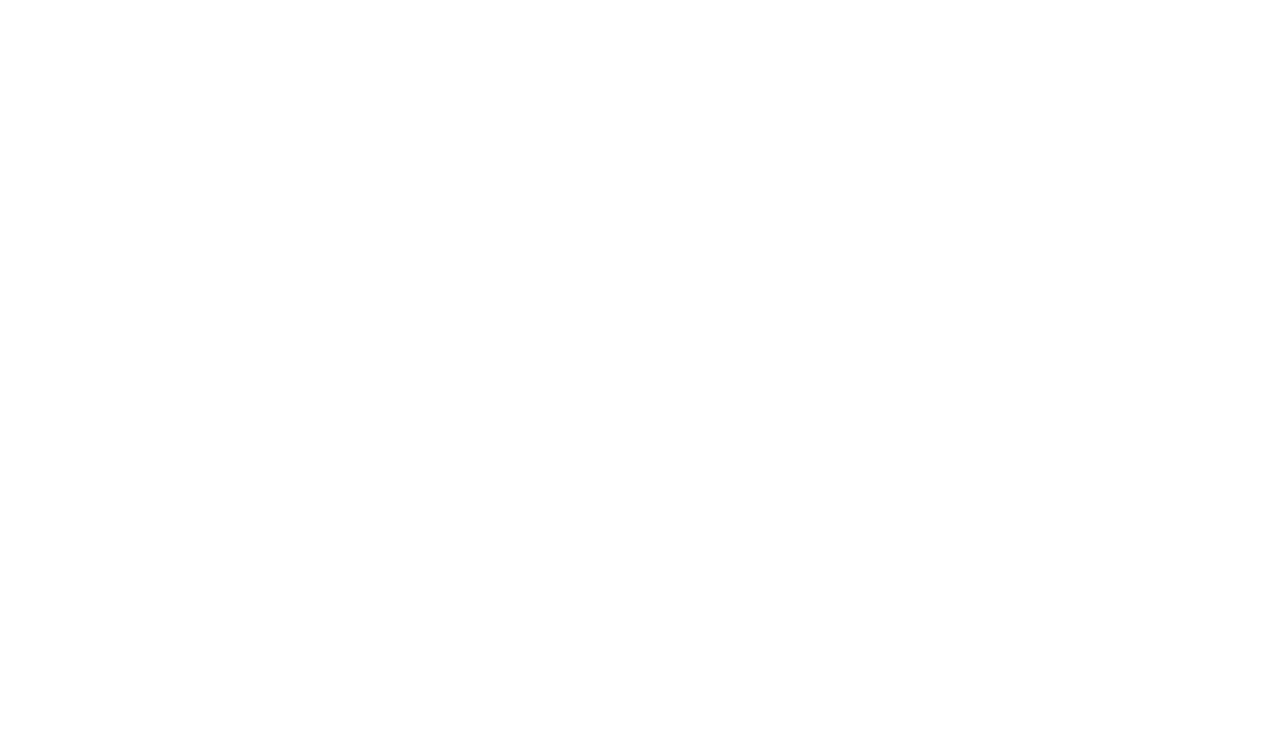
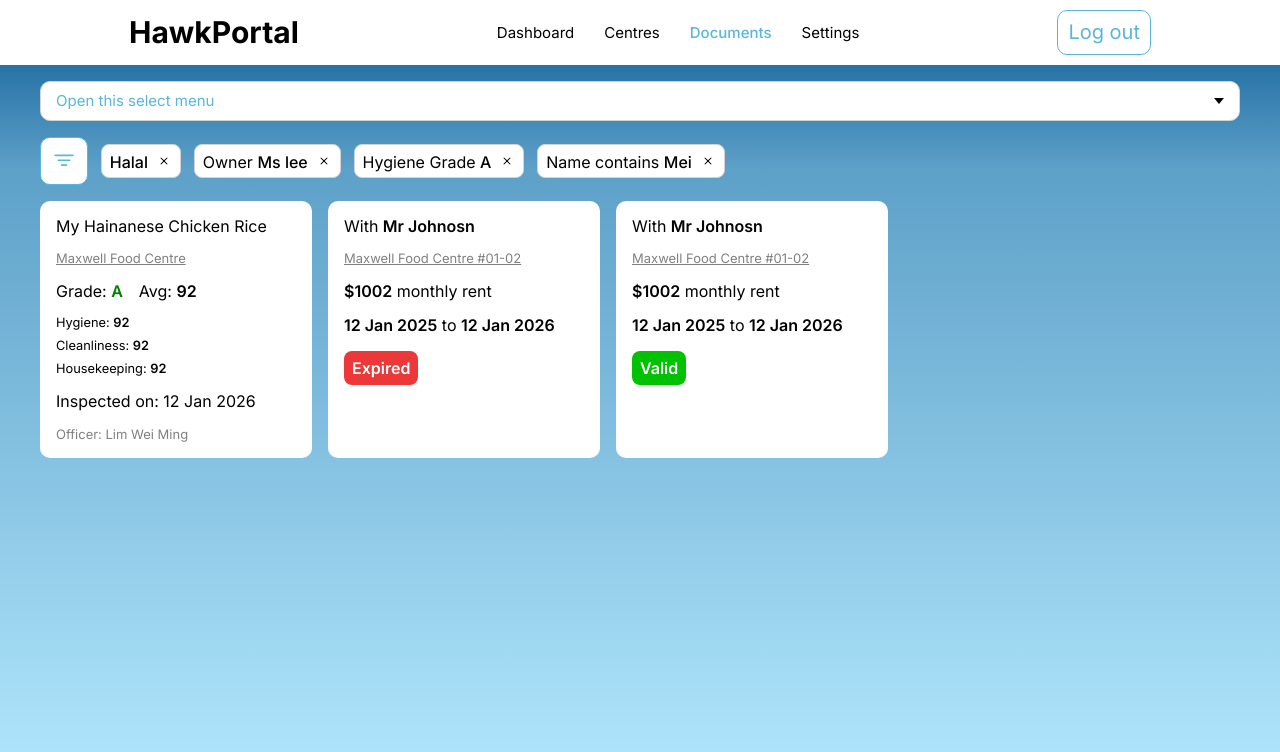
Before and after one commit to RotConsumesAll/FED_FinalAssg_Website, a plain HTML site: page pages/operator_documents.html in a window 1280 px wide. Drawn offline with nearby package versions, Linux system fonts and the light colour scheme.

Commit message:
Update operator documents page and style

```diff
--- a/pages/operator_documents.html
+++ b/pages/operator_documents.html
@@ -0,0 +1,148 @@
+<!DOCTYPE html>
+<html lang="en">
+
+<head>
+    <meta charset="UTF-8">
+    <meta name="viewport" content="width=device-width, initial-scale=1.0">
+    <link href="https://fonts.googleapis.com/css2?family=Inter:wght@400;500;600;700&display=swap" rel="stylesheet">
+    <link rel="stylesheet" href="../styles/operator.css">
+
+    <!-- https://cdnjs.com/libraries/normalize CSS RESET normalize.css -->
+    <!-- I chose to use this because it helps to normalise styles for many html elements. -->
+    <!-- See https://nicolasgallagher.com/about-normalize-css/ -->
+    <link rel="stylesheet" href="https://cdnjs.cloudflare.com/ajax/libs/normalize/8.0.1/normalize.min.css"
+        integrity="sha512-NhSC1YmyruXifcj/KFRWoC561YpHpc5Jtzgvbuzx5VozKpWvQ+4nXhPdFgmx8xqexRcpAglTj9sIBWINXa8x5w=="
+        crossorigin="anonymous" referrerpolicy="no-referrer">
+    <title>Documents</title>
+</head>
+
+<body>
+    <header class="header">
+        <span class="header__brand"><b>HawkPortal</b></span>
+        <nav>
+            <ul class="header__navmenu">
+                <li class="header__navmenu__item"><a href="./operator_dashboard.html">Dashboard</a></li>
+                <li class="header__navmenu__item"><a href="./operator_centres.html">Centres</a></li>
+                <li class="header__navmenu__item header__navmenu__item--selected"><a
+                        href="./operator_documents.html">Documents</a></li>
+                <li class="header__navmenu__item"><a href="./operator_settings.html">Settings</a></li>
+            </ul>
+        </nav>
+        <button class="header__button">Log out</button>
+    </header>
+    <main>
+        <section class="section--column">
+            <section class="section--row" style="gap: 1rem; margin-top: 1rem;">
+                <!-- Custom Dropdown Structure -->
+                <div class="select">
+                    <button class="select__button">
+                        <span class="select__button__selected-value">Open this select menu</span>
+                        <span class="select__arrow"></span>
+                    </button>
+                    <ul class="select__dropdown hidden">
+                        <li>Rental Agreements</li>
+                        <li>Inspection Records</li>
+                    </ul>
+                </div>
+
+            </section>
+
+            <div class="filter-row">
+                <button class="filter-row__filter-button">
+                    <!-- https://icons.getbootstrap.com/icons/filter/ -->
+                    <svg xmlns="http://www.w3.org/2000/svg" width="16" height="16" fill="currentColor"
+                        class="bi bi-filter" viewBox="0 0 16 16">
+                        <path
+                            d="M6 10.5a.5.5 0 0 1 .5-.5h3a.5.5 0 0 1 0 1h-3a.5.5 0 0 1-.5-.5m-2-3a.5.5 0 0 1 .5-.5h7a.5.5 0 0 1 0 1h-7a.5.5 0 0 1-.5-.5m-2-3a.5.5 0 0 1 .5-.5h11a.5.5 0 0 1 0 1h-11a.5.5 0 0 1-.5-.5" />
+                    </svg>
+                </button>
+                <figure class="filter-row__item">
+                    <p><span class="filter-row__item__filter-value">Halal</span></p>
+                    <div class="filter-row__item__close">
+                        <svg xmlns="http://www.w3.org/2000/svg" fill="currentColor" class="bi bi-x" viewBox="0 0 16 16">
+                            <path
+                                d="M4.646 4.646a.5.5 0 0 1 .708 0L8 7.293l2.646-2.647a.5.5 0 0 1 .708.708L8.707 8l2.647 2.646a.5.5 0 0 1-.708.708L8 8.707l-2.646 2.647a.5.5 0 0 1-.708-.708L7.293 8 4.646 5.354a.5.5 0 0 1 0-.708" />
+                        </svg>
+                    </div>
+                </figure>
+
+                <figure class="filter-row__item">
+                    <p>Owner <span class="filter-row__item__filter-value">Ms lee</span></p>
+                    <div class="filter-row__item__close">
+                        <svg xmlns="http://www.w3.org/2000/svg" fill="currentColor" class="bi bi-x" viewBox="0 0 16 16">
+                            <path
+                                d="M4.646 4.646a.5.5 0 0 1 .708 0L8 7.293l2.646-2.647a.5.5 0 0 1 .708.708L8.707 8l2.647 2.646a.5.5 0 0 1-.708.708L8 8.707l-2.646 2.647a.5.5 0 0 1-.708-.708L7.293 8 4.646 5.354a.5.5 0 0 1 0-.708" />
+                        </svg>
+                    </div>
+                </figure>
+                <figure class="filter-row__item">
+                    <p>Hygiene Grade <span class="filter-row__item__filter-value">A</span></p>
+                    <div class="filter-row__item__close">
+                        <svg xmlns="http://www.w3.org/2000/svg" fill="currentColor" class="bi bi-x" viewBox="0 0 16 16">
+                            <path
+                                d="M4.646 4.646a.5.5 0 0 1 .708 0L8 7.293l2.646-2.647a.5.5 0 0 1 .708.708L8.707 8l2.647 2.646a.5.5 0 0 1-.708.708L8 8.707l-2.646 2.647a.5.5 0 0 1-.708-.708L7.293 8 4.646 5.354a.5.5 0 0 1 0-.708" />
+                        </svg>
+                    </div>
+                </figure>
+                <figure class="filter-row__item">
+                    <p>Name contains <span class="filter-row__item__filter-value">Mei</span></p>
+                    <div class="filter-row__item__close">
+                        <svg xmlns="http://www.w3.org/2000/svg" fill="currentColor" class="bi bi-x" viewBox="0 0 16 16">
+                            <path
+                                d="M4.646 4.646a.5.5 0 0 1 .708 0L8 7.293l2.646-2.647a.5.5 0 0 1 .708.708L8.707 8l2.647 2.646a.5.5 0 0 1-.708.708L8 8.707l-2.646 2.647a.5.5 0 0 1-.708-.708L7.293 8 4.646 5.354a.5.5 0 0 1 0-.708" />
+                        </svg>
+                    </div>
+                </figure>
+
+            </div>
+
+
+            <div class="record-container">
+                <div class="record-container__record">
+                    <p>My Hainanese Chicken Rice</p>
+                    <p class="record-container__record__minor-info record-container__record__minor-info--centre">Maxwell
+                        Food Centre</p>
+                    <div class="record-container__record__grade-score">
+                        <p>Grade: <span class="record-container__record__grade-score__grade semi-bold">A</span></p>
+                        <p>Avg: <span class="semi-bold">92</span></p>
+                    </div>
+                    <div class="record-container__record__score-list">
+                        <p class="record-container__record__score-list__score">Hygiene: <span
+                                class="semi-bold">92</span></p>
+                        <p class="record-container__record__score-list__score">Cleanliness: <span
+                                class="semi-bold">92</span></p>
+                        <p class="record-container__record__score-list__score">Housekeeping: <span
+                                class="semi-bold">92</span></p>
+                    </div>
+                    <p>Inspected on: 12 Jan 2026</p>
+                    <p class="record-container__record__minor-info">Officer: Lim Wei Ming</p>
+                </div>
+
+                <div class="record-container__record">
+                    <p>With <span class="semi-bold">Mr Johnosn</span></p>
+                    <p class="record-container__record__minor-info record-container__record__minor-info--centre">Maxwell
+                        Food Centre #01-02</p>
+                    <p><span class="semi-bold">$1002</span> monthly rent</p>
+                    <p><span class="semi-bold">12 Jan 2025</span> to <span class="semi-bold">12 Jan 2026</span></p>
+                    <p class="record-container__record__validity record-container__record__validity--expired">Expired
+                    </p>
+                </div>
+
+                <div class="record-container__record">
+                    <p>With <span class="semi-bold">Mr Johnosn</span></p>
+                    <p class="record-container__record__minor-info record-container__record__minor-info--centre">Maxwell
+                        Food Centre #01-02</p>
+                    <p><span class="semi-bold">$1002</span> monthly rent</p>
+                    <p><span class="semi-bold">12 Jan 2025</span> to <span class="semi-bold">12 Jan 2026</span></p>
+                    <p class="record-container__record__validity record-container__record__validity--valid">Valid</p>
+                </div>
+            </div>
+
+
+        </section>
+
+    </main>
+    <script src="../scripts/main.js"></script>
+</body>
+
+</html>
--- a/styles/operator.css
+++ b/styles/operator.css
@@ -18,6 +18,7 @@
   --white: white;
   --black: black;
   --grey: lightgrey;
+  --dark-grey: grey;
   --light-blue: #58b6dc;
   --linear-gradient-white-blue: linear-gradient(
     0deg,
@@ -25,6 +26,8 @@
     #5da0c8 79%,
     #055690 100%
   );
+  --light-green: rgb(0, 194, 0);
+  --red: rgb(236, 56, 56);
 
   /* SIZES */
   --border-radius: 10px;
@@ -73,6 +76,10 @@
 button:hover {
   color: var(--white);
   background-color: var(--light-blue);
+}
+
+.semi-bold {
+  font-weight: 600;
 }
 
 /*    BEM styles   */
@@ -387,3 +394,154 @@
 .filter-row__item__close:hover {
   color: var(--light-blue);
 }
+
+/* Select */
+/* https://blog.logrocket.com/creating-custom-select-dropdown-css/ */
+.select {
+  position: relative;
+  display: inline-block;
+  flex: 1 1 50%;
+}
+.select__button {
+  font-size: 15px;
+  display: flex;
+  justify-content: space-between;
+  align-items: center;
+  width: 100%;
+  padding: 0.675em 1em;
+  border: 1px solid var(--grey);
+  border-radius: var(--border-radius);
+  background-color: var(--white);
+  cursor: pointer;
+}
+.select__arrow {
+  border-left: 5px solid transparent;
+  border-right: 5px solid transparent;
+  border-top: 6px solid var(--black);
+  transition: transform ease-in-out 0.3s;
+}
+.select__dropdown {
+  position: absolute;
+  top: 100%;
+  left: 0;
+  width: 100%;
+  border: 1px solid var(--grey);
+  border-radius: 0.25rem;
+  background-color: var(--white);
+  list-style: none;
+  padding: 10px;
+  margin: 10px 0 0;
+  box-shadow: 0 10px 25px rgba(0, 0, 0, 0.2);
+  max-height: 200px;
+  overflow-y: auto;
+}
+.select__dropdown::-webkit-scrollbar {
+  width: 7px;
+}
+.select__dropdown::-webkit-scrollbar-track {
+  background: #f1f1f1;
+  border-radius: 25px;
+}
+.select__dropdown::-webkit-scrollbar-thumb {
+  background: #ccc;
+  border-radius: 25px;
+}
+.select__dropdown li {
+  padding: 10px;
+  cursor: pointer;
+  display: flex;
+  gap: 0.5rem;
+  align-items: center;
+}
+
+.select__dropdown li.selected {
+  background-color: #f2f2f2;
+  border-radius: 4px;
+  font-weight: bold;
+}
+.select__dropdown li:hover,
+.select__dropdown li:focus {
+  background-color: #f2f2f2;
+  border-radius: 4px;
+}
+
+.select__dropdown.hidden {
+  display: none;
+}
+
+/* record-container */
+.record-container {
+  display: flex;
+  flex-wrap: wrap;
+  gap: 1rem;
+  flex: 0 0 20%;
+}
+
+.record-container__record {
+  display: flex;
+  flex-direction: column;
+  flex-wrap: wrap;
+  background-color: var(--white);
+  border-radius: var(--border-radius);
+  padding: 1rem;
+  gap: 1rem;
+  flex: 0 0 20%;
+}
+
+.record-container__record > * {
+  margin: 0px;
+}
+
+.record-container__record__minor-info {
+  font-size: small;
+  color: var(--dark-grey);
+}
+
+.record-container__record__minor-info--centre {
+  cursor: pointer;
+  text-decoration: underline;
+}
+
+.record-container__record__grade-score {
+  display: flex;
+  flex-wrap: wrap;
+  gap: 1rem;
+}
+
+.record-container__record__grade-score__grade {
+  color: green;
+}
+
+.record-container__record__grade-score > * {
+  margin: 0px;
+}
+
+.record-container__record__score-list {
+  display: flex;
+  flex-wrap: wrap;
+  max-width: 80%;
+  flex-direction: column;
+  font-size: 0.8rem;
+  gap: 0.5rem;
+}
+
+.record-container__record__score-list__score {
+  margin: 0;
+}
+
+.record-container__record__validity {
+  font-weight: 600;
+  border-radius: 8px;
+  padding: 0.5rem;
+  color: white;
+  max-width: fit-content;
+  text-align: center;
+}
+
+.record-container__record__validity--valid {
+  background-color: rgb(0, 194, 0);
+}
+
+.record-container__record__validity--expired {
+  background-color: var(--red);
+}
```
